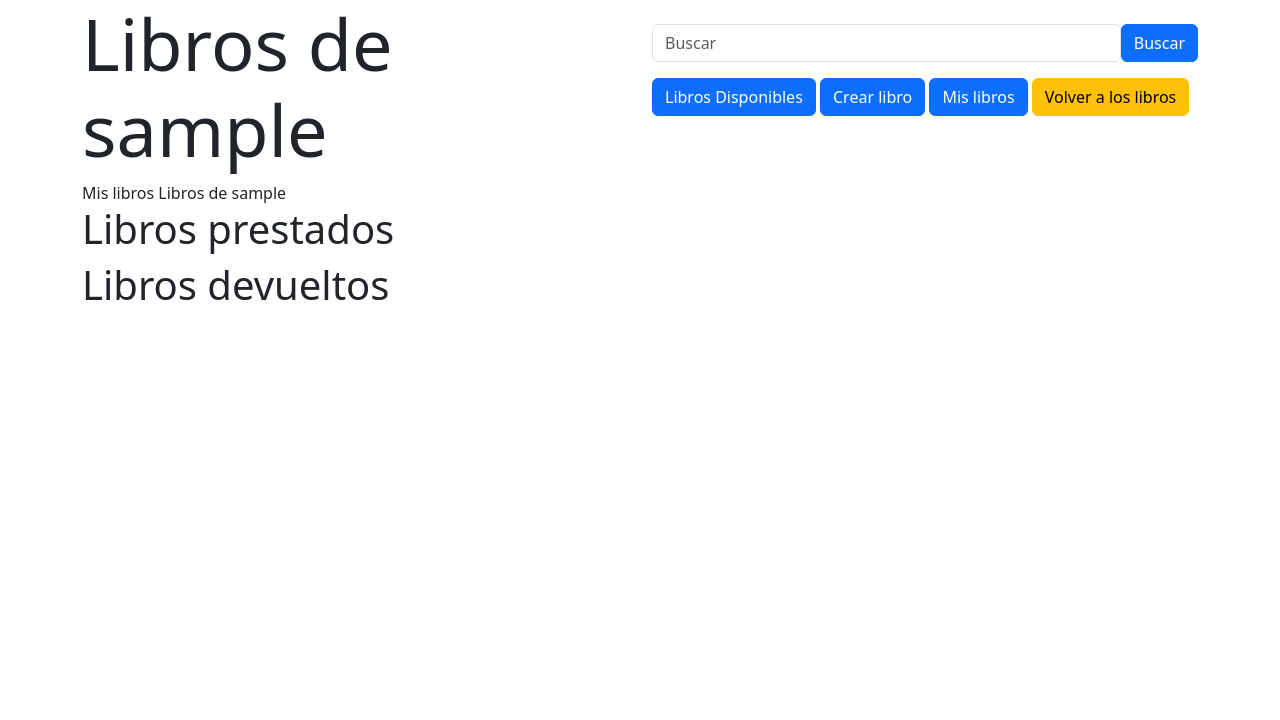
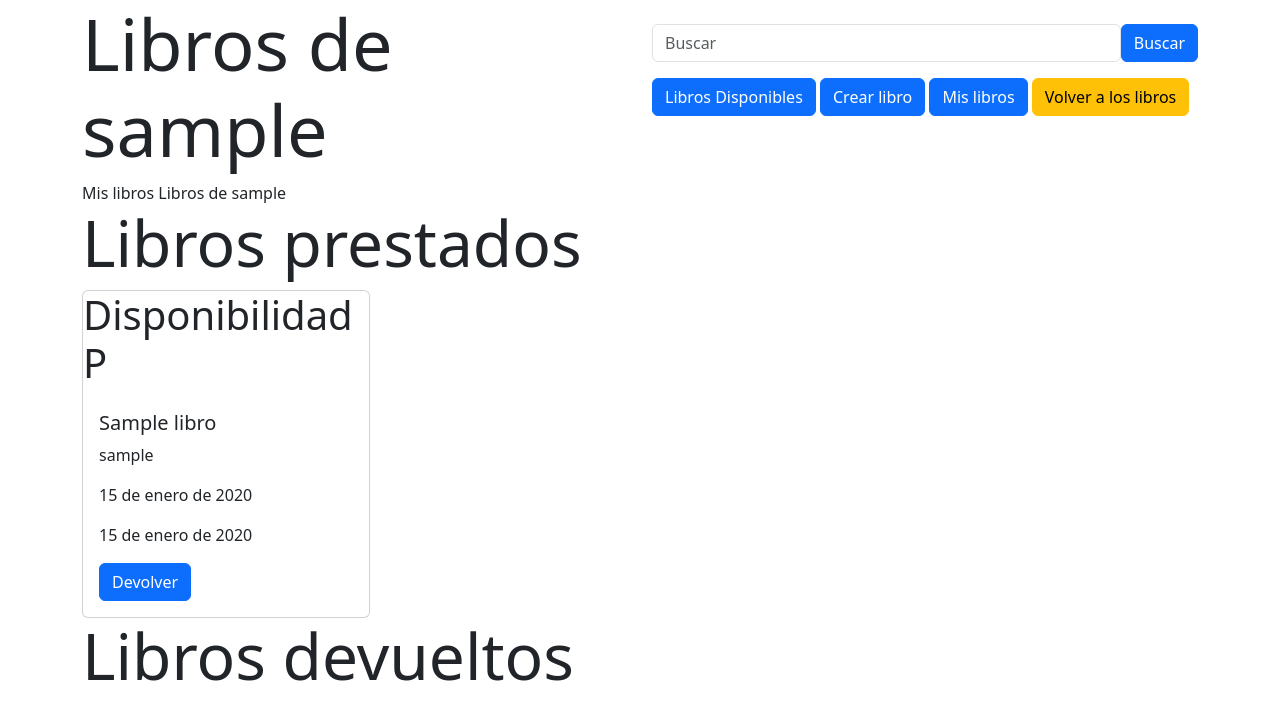
Before and after one commit to ieshm-2daw/libreria-jdds97, a Django app: page /mis_libros/1/ in a window 1280 px wide. Shown: the top 720 px of the page. Run offline with Django 4.2, Linux system fonts and the light colour scheme; a user stored in the database is signed in; tables that the repository leaves empty hold one stand-in row (values such as "Sample post").

Commit message:
Vuelta a View de Crear prestamo y terminado personalizacion propia

```diff
--- a/biblioteca/templates/biblioteca/base.html
+++ b/biblioteca/templates/biblioteca/base.html
@@ -46,7 +46,7 @@
           </a>
           <a href="{% url 'crear'%}" class="btn btn-primary">Crear libro</a>
           <a
-            href="{% url 'mis_libros' usuario=request.user.id %}"
+            href="{% url 'mis_libros' usuario=request.user.username %}"
             class="btn btn-primary"
           >
             Mis libros
--- a/biblioteca/templates/biblioteca/libro_detail.html
+++ b/biblioteca/templates/biblioteca/libro_detail.html
@@ -26,7 +26,7 @@
       <a href="{% url 'listar' %}" class="btn btn-warning">Volver a los libros</a>
       <a href="{% url 'editar' libro.pk %}" class="btn btn-primary">Editar libro</a>
       <a
-        href="{% url 'prestamo' request.user.username libro.pk %}"
+        href="{% url 'prestamo' libro.pk %}"
         class="btn btn-success"
       >
         Reservar libro
--- a/biblioteca/templates/biblioteca/prestamo_form.html
+++ b/biblioteca/templates/biblioteca/prestamo_form.html
@@ -1,6 +1,6 @@
 {% extends 'biblioteca/base.html'%} {% block title %}Reservar libro{% endblock  %} {% block other_content %}Reservar libro para
 {{request.user.username}}{% endblock %} {% block content %}
-<form  method="post" class="form">
+<form {%url 'prestamo' libro.pk%} method="post" class="form">
 
   {% csrf_token %}
   <div class="form-group">{{form.as_p}}</div>
--- a/biblioteca/templates/biblioteca/prestamo_mios.html
+++ b/biblioteca/templates/biblioteca/prestamo_mios.html
@@ -1,10 +1,10 @@
 {% extends 'biblioteca/base.html'%} {% block content %} {% block title%}Mis
-libros{%endblock title%} {% block other_content %}Libros de {{request.user.username}}
+libros{%endblock %} {% block other_content %}Libros de {{request.user.username}}
 {%endblock%}
-<h1>Libros prestados</h1>
-{%for prestamo in libros_prestados%}
+<h1 class="display-3">Libros prestados</h1>
+{%for prestamo in librosPrestados%}
 <div class="card" style="width: 18rem">
-  <h1>{{prestamo.estado}}</h1>
+  <h1>Disponibilidad{{prestamo.estado}}</h1>
   <div class="card-body">
     <h5 class="card-title">{{prestamo.libro.titulo}}</h5>
     <p class="card-text">{{prestamo.usuario}}</p>
@@ -19,10 +19,10 @@ libros{%endblock title%} {% block other_content %}Libros de {{request.user.usern
   </div>
 </div>
 {%endfor%}
-<h1>Libros devueltos</h1>
-{%for prestamo in libros_devueltos%}
+<h1 class="display-3">Libros devueltos</h1>
+{%for prestamo in librosDevueltos%}
 <div class="card" style="width: 18rem">
-  <img src="{{prestamo.libro.imagen.url}}" class="card-img-top" alt="..." />
+  <img src="{{prestamo.libro.portada.url}}" class="card-img-top" alt="..." />
   <div class="card-body">
     <h5 class="card-title">{{prestamo.libro.titulo}}</h5>
     <p class="card-text">{{prestamo.usuario}}</p>
--- a/biblioteca/views.py
+++ b/biblioteca/views.py
@@ -13,6 +13,7 @@ from django.views.generic import (
     UpdateView,
     DeleteView,
     DetailView,
+    View,
 )
 from .models import Libro, Autor, Prestamo
 
@@ -26,6 +27,20 @@ class CrearLibro(CreateView):
     model = Libro
     fields = "__all__"
     success_url = reverse_lazy("listar")
+
+
+class Bibliotecario(ListView):
+    """
+    Vista para listar todos los libros.
+    """
+
+    model = Libro
+
+    def get_context_data(self, **kwargs: Any) -> dict[str, Any]:
+        context = super().get_context_data(**kwargs)
+        context["librosDisponibles"] = Libro.objects.filter(disponibilidad="D")
+        context["librosReservados"] = Libro.objects.filter(disponibilidad="R")
+        return context
 
 
 class ListarLibros(ListView):
@@ -109,36 +124,27 @@ class MisLibros(ListView):
         return context
 
 
-class CrearPrestamo(CreateView):
+class CrearPrestamo(View):
     """
     Vista para crear un nuevo préstamo de libro.
     """
 
-    model = Prestamo
-    fields = ["estado"]
+    def get(self, request, pk):
+        libro = get_object_or_404(Libro, pk=pk, disponibilidad="D")
+        return render(request, "biblioteca/prestamo_form.html", {"libro": libro})
 
-    def form_valid(self, form):
-        libro = get_object_or_404(Libro, pk=self.kwargs["pk"])
-        usuario = self.request.user
-
-        prestamo_existente = Prestamo.objects.filter(
-            libro=libro, usuario=usuario
-        ).exists()
-
-        if not prestamo_existente:
-            prestamo = form.save()
-            prestamo.libro = libro
-            prestamo.usuario = usuario
-            prestamo.estado = "P"
-            prestamo.fecha_prestamo = datetime.now()
-
-            prestamo.save()
-
-            libro.disponibilidad = "P"
-            libro.save()
-
-            return super().form_valid(form)
-
+    def post(self, request, pk):
+        libro = Libro.objects.get(pk=pk)
+        usuario = request.user
+        libro.disponibilidad = "P"
+        libro.save()
+        Prestamo.objects.create(
+            libro=libro,
+            fecha_prestamo=datetime.now(),
+            fecha_devolucion=None,
+            usuario=usuario,
+            estado="P",
+        )
         return redirect("detalles", pk=libro.pk)
 
 
```
